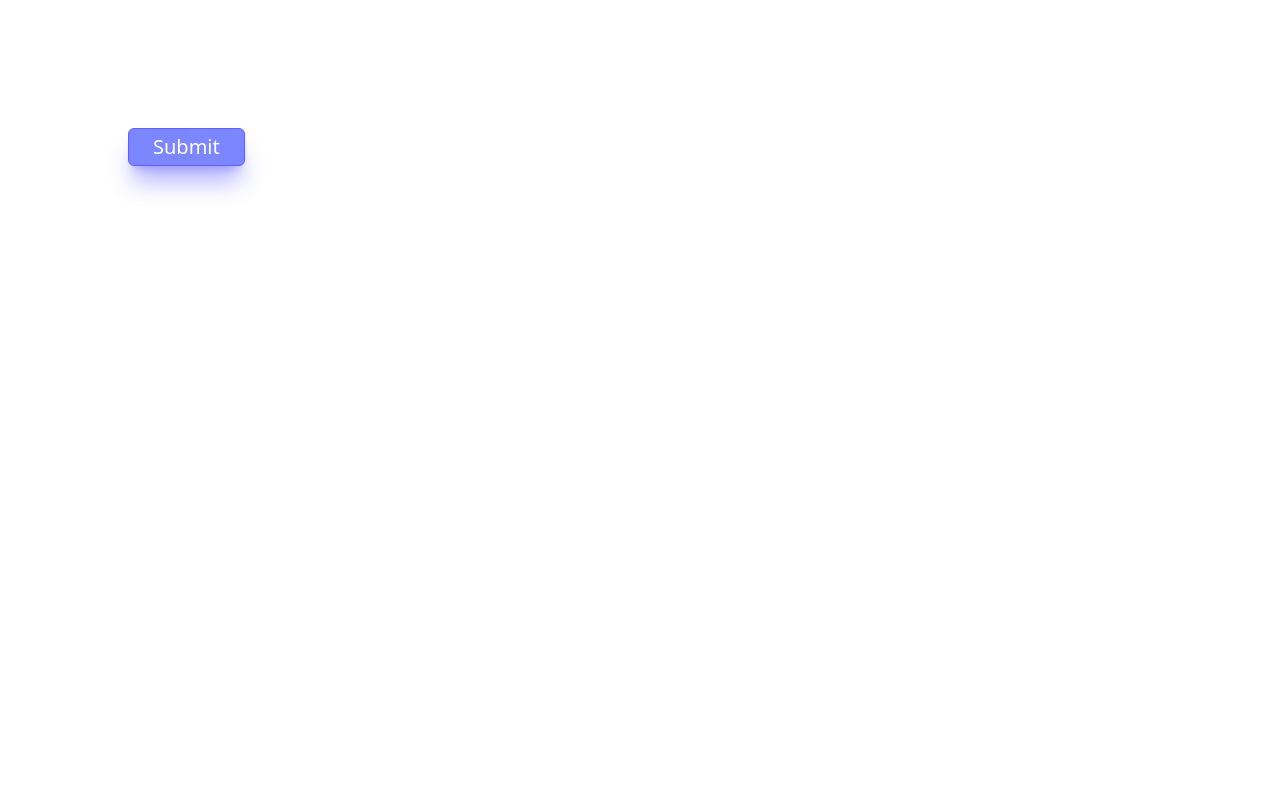
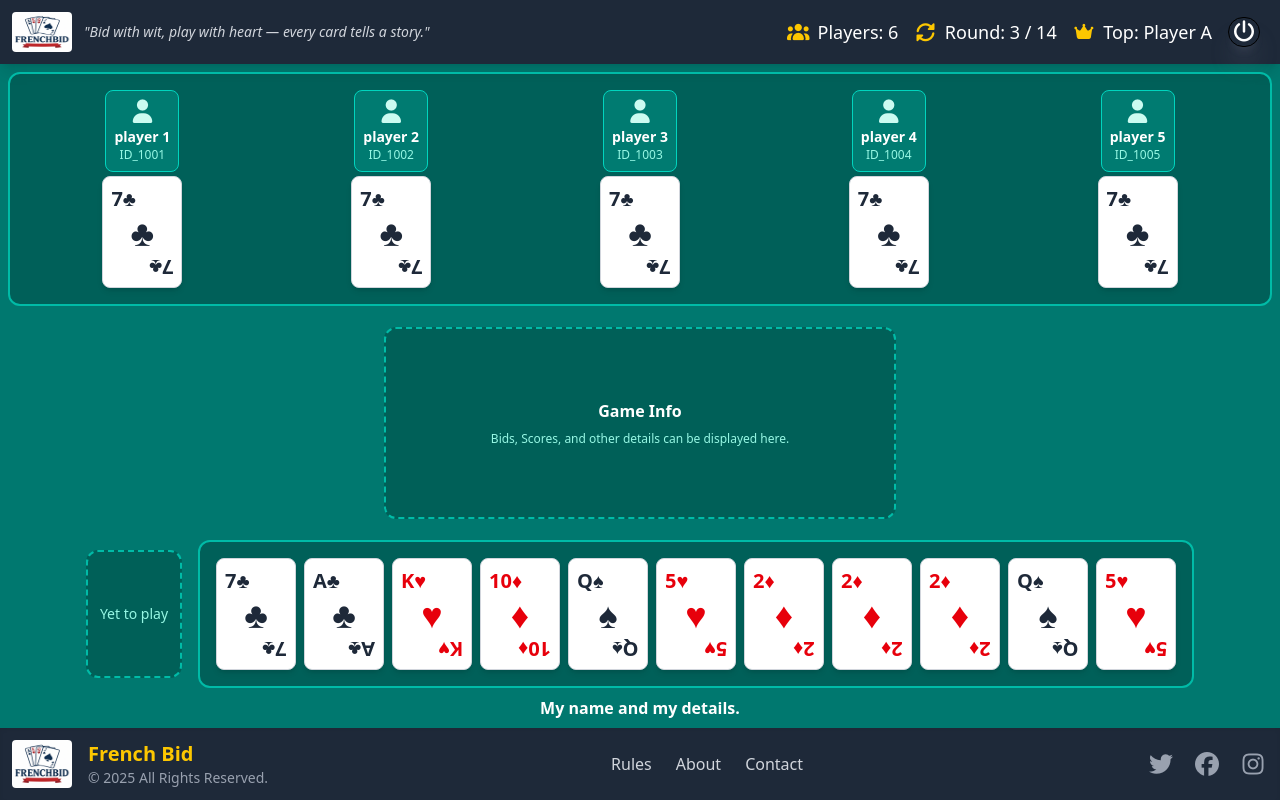
Before and after one commit to jk2630/frenchbid-web, a React (Vite) app: page / in a window 1280 px wide. Built offline with nearby package versions, Linux system fonts and the light colour scheme.

Commit message:
fb:added login and sign up pages

```diff
--- a/index.html
+++ b/index.html
@@ -2,7 +2,7 @@
 <html lang="en">
   <head>
     <meta charset="UTF-8" />
-    <link rel="icon" type="image/svg+xml" href="/vite.svg" />
+    <link rel="icon" type="image/svg+xml" href="./src/assets/frenchbid_logo.png" />
     <meta name="viewport" content="width=device-width, initial-scale=1.0" />
     <title>frenchbid-web</title>
   </head>
--- a/src/App.jsx
+++ b/src/App.jsx
@@ -1,11 +1,7 @@
-// import GameTable from "./components/GameTable";
-
-import FBButton from "./components/FBButton";
+import GameTable from "./components/ui/GameTable";
 
 export default function App() {
-  return (
-    <div>
-      <FBButton buttonText = "Submit" px = "px-6" py = "py-1"/>
-    </div>
-  );
+  return <div>
+    <GameTable />
+  </div>
 }
--- a/src/components/FBButton.jsx
+++ b/src/components/FBButton.jsx
@@ -2,8 +2,8 @@ const FBButton = (props) => {
 
     const {buttonText, px = "px-6", py = "py-2"} = props;
 
-    return <button className={`text-sm md:text-xl text-white border border-indigo-500 bg-indigo-400 shadow-xl shadow-indigo-500/50
-     ${px} ${py} rounded-md transition duration-400 ease-in-out hover:scale-105 md:hover:scale-115 m-32`}>
+    return <button className={`text-sm md:text-xl border text-white border-indigo-500 bg-indigo-300 shadow-xl shadow-indigo-500/50 inset-shadow-sm inset-shadow-white/30
+     ${px} ${py} rounded-md transition duration-400 ease-in-out hover:bg-indigo-600 hover:scale-105 md:hover:scale-101 m-2`}>
         {buttonText ? buttonText : "Click Me!"}
     </button>
 }
--- /dev/null
+++ b/src/components/FBInputBox.jsx
@@ -0,0 +1,12 @@
+const FBInputBox = (props) => {
+
+    const { place_holder, type } = props;
+
+    return <div>
+        <input type={type ? type : "text"} placeholder={place_holder} className="border-2 block border-teal-200
+        placeholder-gray-700 p-4 hover:border-sky-300 hover:shadow-xl hover:shadow-teal-400/30
+        bg-teal-700 h-14 w-[320px] rounded-xl focus:border-teal-400 focus:ring-teal-400" />
+    </div>
+}
+
+export default FBInputBox;
--- /dev/null
+++ b/src/components/FBLogout.jsx
@@ -0,0 +1,8 @@
+const FBLogout = () => {
+    return <div className="text-md md:text-xl text-white border border-black bg-gray-800 w-8 text-center
+     rounded-full shadow-xl shadow-gray-500/30 hover:shadow-gray-500 hover:scale-110">
+        <i className="fa-solid fa-power-off"></i>
+    </div>
+}
+
+export default FBLogout;
--- a/src/components/ui/FBFooter.jsx
+++ b/src/components/ui/FBFooter.jsx
@@ -1,5 +1,5 @@
 import { motion } from "framer-motion";
-import fbLogo from "../assets/frenchbid_logo.png";
+import fbLogo from "../../assets/frenchbid_logo.png";
 
 // --- Footer Component ---
 // A simple footer for the bottom of the page.
--- a/src/components/ui/FBHeader.jsx
+++ b/src/components/ui/FBHeader.jsx
@@ -1,27 +1,35 @@
 import { motion } from "framer-motion";
-import fbLogo from "../assets/frenchbid_logo.png";
+import fbLogo from "../../assets/frenchbid_logo.png";
+import Logout from "../FBLogout";
 
 // --- Header Component ---
 // Re-styled to include the quote and ensure single-line layout on larger screens.
-const FBHeader = () => (
+const FBHeader = (props) => {
+
+    const {display_stats} = props;
+
+    return(
     <motion.header
         className="w-full bg-gray-800 text-white p-3 shadow-lg flex flex-col md:flex-row justify-between items-center gap-4"
         initial={{ y: -100, opacity: 0 }}
         animate={{ y: 0, opacity: 1 }}
         transition={{ duration: 0.5 }}
     >
-        <div className="flex items-center gap-3 flex-shrink-0">
+        <div className="flex items-center gap-3 shrink-0">
             <img src={fbLogo} alt="French Bid Logo" className="h-10 w-15 rounded" />
              <div className="hidden md:block">
                 <p className="text-sm text-gray-300 italic">"Bid with wit, play with heart — every card tells a story."</p>
             </div>
         </div>
-        <div className="flex items-center flex-wrap justify-center gap-x-4 gap-y-2 text-md sm:text-lg">
-            <span className="flex items-center gap-2"><i className="fas fa-users text-yellow-400"></i>Players: 6</span>
-            <span className="flex items-center gap-2"><i className="fas fa-sync-alt text-yellow-400"></i>Round: 3 / 14</span>
-            <span className="flex items-center gap-2"><i className="fas fa-crown text-yellow-400"></i>Top: Player A</span>
-        </div>
+        {display_stats &&
+            <div className="flex items-center flex-wrap justify-center gap-x-4 gap-y-2 text-md sm:text-lg">
+                <span className="flex items-center gap-2"><i className="fas fa-users text-yellow-400"></i>Players: 6</span>
+                <span className="flex items-center gap-2"><i className="fas fa-sync-alt text-yellow-400"></i>Round: 3 / 14</span>
+                <span className="flex items-center gap-2"><i className="fas fa-crown text-yellow-400"></i>Top: Player A</span>
+                <span className="flex items-center gap-2 mr-2"><Logout /></span>
+            </div>
+        }
     </motion.header>
-);
+)};
 
 export default FBHeader;
--- a/src/components/ui/GameTable.jsx
+++ b/src/components/ui/GameTable.jsx
@@ -1,5 +1,5 @@
 import { motion } from "framer-motion";
-import { useEffect, useState } from "react";
+import { useState } from "react";
 import FBHeader from "./FBHeader";
 import FBPlayers from "./FBPlayers";
 import FBFooter from "./FBFooter";
@@ -28,15 +28,15 @@ const GameTable = () => {
 
     return (
         <div className="bg-teal-700 min-h-screen flex flex-col items-center">
-            <FBHeader />
-            <main className="w-full flex-grow flex flex-col items-center justify-between md:p-8">
+            <FBHeader display_stats = {true}/>
+            <main className="w-full grow flex flex-col items-center justify-between md:p-2">
 
                 <div className="flex flex-col w-full lg:flex-row items-center gap-4">
                     <FBPlayers />
                 </div>
 
                 <motion.div
-                    className="w-full lg:w-128 bg-black/20 rounded-xl border-2 border-dashed border-teal-500 flex-shrink-0 flex flex-col justify-center items-center m-1 p-2 h-48"
+                    className="w-full lg:w-lg bg-black/20 rounded-xl border-2 border-dashed border-teal-500 shrink-0 flex flex-col justify-center items-center m-1 p-2 h-48"
                     initial={{ opacity: 0, x: 50 }}
                     animate={{ opacity: 1, x: 0 }}
                     transition={{ delay: 0.5 }}
--- a/src/pages/Loginpage.jsx
+++ b/src/pages/Loginpage.jsx
@@ -0,0 +1,33 @@
+import FBFooter from "../components/ui/FBFooter"
+import FBHeader from "../components/ui/FBHeader"
+import logo from "../assets/frenchbid_logo.png";
+import FBInputBox from "../components/FBInputBox";
+import FBButton from "../components/FBButton";
+
+const LoginPage = () => {
+    return <div className="bg-teal-700 min-h-screen flex flex-col items-center">
+        <FBHeader />
+        <div className="flex flex-col items-center justify-center">
+            <img className="h-30 w-54 mt-12 shadow-xl shadow-black/30" src={logo} alt="Frenchbid" />
+
+            <div className="flex flex-col justify-center items-center text-white border-2 border-teal-200 rounded-2xl m-8 px-4 h-90 w-xl gap-4">
+                <div className="flex gap-4 justify-between items-center">
+                    <label className="mr-2">Player Id</label>
+                    <FBInputBox type="text" place_holder="Player Id"/>
+                </div>
+                <div className="flex gap-4 justify-between items-center">
+                    <label>Password</label>
+                    <FBInputBox type="password" place_holder="password"/>
+                </div>
+                <div className="flex justify-center items-center">
+                    <FBButton buttonText="Sign Up" px="px-10" />
+                    <FBButton buttonText="Login" px="px-13"/>
+                </div>
+            </div>
+
+        </div>
+        <FBFooter />
+    </div>
+};
+
+export default LoginPage;
--- a/src/pages/SignUpPage.jsx
+++ b/src/pages/SignUpPage.jsx
@@ -0,0 +1,36 @@
+import FBFooter from "../components/ui/FBFooter"
+import FBHeader from "../components/ui/FBHeader"
+import logo from "../assets/frenchbid_logo.png";
+import FBInputBox from "../components/FBInputBox";
+import FBButton from "../components/FBButton";
+
+const SignUpPage = () => {
+    return <div className="bg-teal-700 min-h-screen flex flex-col items-center">
+        <FBHeader />
+        <div className="flex flex-col items-center justify-center">
+            <img className="h-30 w-45 mt-12 shadow-xl shadow-black/30" src={logo} alt="Frenchbid" />
+
+            <div className="flex flex-col justify-center text-white border-2 border-teal-200 rounded-2xl m-8 px-12 h-90 w-xl gap-4">
+                <h1 className="text-3xl text-amber-300 ml-16 mb-8 text-shadow-lg/70">Hi There! Create Account</h1>
+                <div className="flex flex-col justify-between items-start gap-4">
+                    <div className="flex gap-4 justify-between items-center">
+                        <label className="mr-2">Player name</label>
+                        <FBInputBox type="text" place_holder="player name"/>
+                    </div>
+                    <div className="flex gap-4 justify-between items-center">
+                        <label className="mr-6.5">Password</label>
+                        <FBInputBox type="password" place_holder="password"/>
+                    </div>
+                </div>
+                <div className="flex flex-col justify-center items-center pr-10">
+                    <FBButton buttonText="Sign Up" px="px-12" py="py-3"/>
+                    <a href='#' className="underline text-teal-100 hover:text-teal-400 visited:text-teal-950 transition-colors duration-200">Already have an account?</a>
+                </div>
+            </div>
+
+        </div>
+        <FBFooter />
+    </div>
+};
+
+export default SignUpPage;
```
